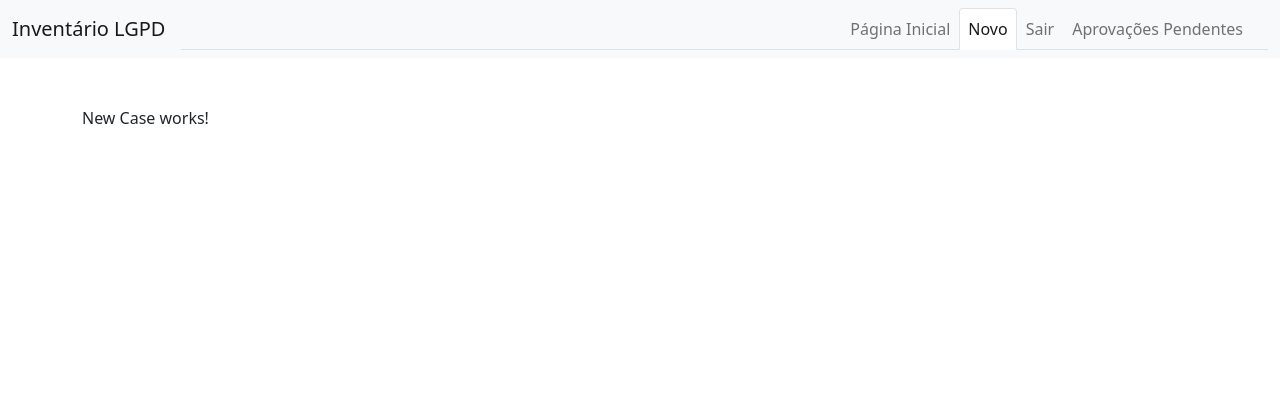
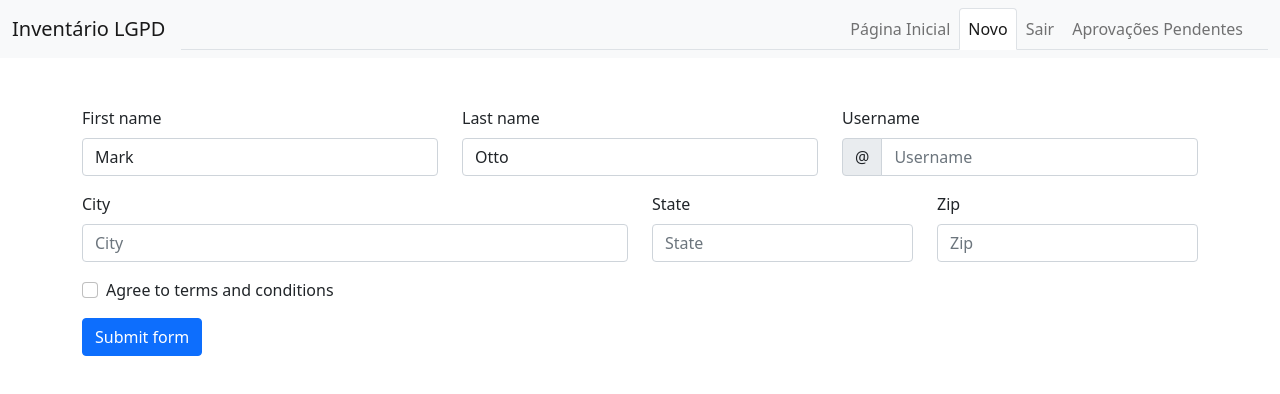
Before and after one commit to cyborg-nomade/inventario-lgpd-auto, a React (Create React App) app in the folder inventario-lgpd-frontend/: page /cases/new in a window 1280 px wide. Shown: the top 394 px of the page. Built offline with nearby package versions, Linux system fonts and the light colour scheme.

Commit message:
installed formik + yup + basic form example

```diff
--- a/inventario-lgpd-frontend/package.json
+++ b/inventario-lgpd-frontend/package.json
@@ -10,6 +10,7 @@
     "@types/react": "^17.0.39",
     "@types/react-dom": "^17.0.11",
     "bootstrap": "^5.1.3",
+    "formik": "^2.2.9",
     "jsdoc": "^3.6.10",
     "prop-types": "^15.8.1",
     "react": "^17.0.2",
@@ -17,7 +18,8 @@
     "react-dom": "^17.0.2",
     "react-router-dom": "^6.2.1",
     "react-scripts": "5.0.0",
-    "web-vitals": "^2.1.4"
+    "web-vitals": "^2.1.4",
+    "yup": "^0.32.11"
   },
   "scripts": {
     "start": "react-scripts start",
--- a/inventario-lgpd-frontend/src/cases/pages/CaseItem.tsx
+++ b/inventario-lgpd-frontend/src/cases/pages/CaseItem.tsx
@@ -9,8 +9,8 @@ const CaseItem = (props: { item: CaseItemObject }) => {
       </td>
       <td>{props.item.id}</td>
       <td>{props.item.area}</td>
-      <td>{props.item.dataCriacao}</td>
-      <td>{props.item.dataAtualizacao}</td>
+      <td>{props.item.dataCriacao.toDateString()}</td>
+      <td>{props.item.dataAtualizacao.toDateString()}</td>
       <td>{props.item.finalidade}</td>
       <td>{props.item.hipoteseTratamento}</td>
       <td>{props.item.dadosPessoaisSensiveis ? "SIM" : "NÃO"}</td>
--- a/inventario-lgpd-frontend/src/cases/pages/NewCase.tsx
+++ b/inventario-lgpd-frontend/src/cases/pages/NewCase.tsx
@@ -1,7 +1,152 @@
-import React from "react";
+import Form from "react-bootstrap/Form";
+import Button from "react-bootstrap/Button";
+import Row from "react-bootstrap/Row";
+import Col from "react-bootstrap/Col";
+import InputGroup from "react-bootstrap/InputGroup";
+import { Formik } from "formik";
+import * as yup from "yup";
+
+const schema = yup.object().shape({
+  firstName: yup.string().required(),
+  lastName: yup.string().required(),
+  username: yup.string().required(),
+  city: yup.string().required(),
+  state: yup.string().required(),
+  zip: yup.string().required(),
+  terms: yup.bool().required().oneOf([true], "Terms must be accepted"),
+});
 
 const NewCase = () => {
-  return <div>New Case works!</div>;
+  return (
+    <Formik
+      validationSchema={schema}
+      onSubmit={console.log}
+      initialValues={{
+        firstName: "Mark",
+        lastName: "Otto",
+        username: "",
+        city: "",
+        state: "",
+        zip: "",
+        terms: false,
+      }}
+    >
+      {({
+        handleSubmit,
+        handleChange,
+        handleBlur,
+        values,
+        touched,
+        isValid,
+        errors,
+      }) => (
+        <Form noValidate onSubmit={handleSubmit}>
+          <Row className="mb-3">
+            <Form.Group as={Col} md="4" controlId="validationFormik01">
+              <Form.Label>First name</Form.Label>
+              <Form.Control
+                type="text"
+                name="firstName"
+                value={values.firstName}
+                onChange={handleChange}
+                isValid={touched.firstName && !errors.firstName}
+              />
+              <Form.Control.Feedback>Looks good!</Form.Control.Feedback>
+            </Form.Group>
+            <Form.Group as={Col} md="4" controlId="validationFormik02">
+              <Form.Label>Last name</Form.Label>
+              <Form.Control
+                type="text"
+                name="lastName"
+                value={values.lastName}
+                onChange={handleChange}
+                isValid={touched.lastName && !errors.lastName}
+              />
+
+              <Form.Control.Feedback>Looks good!</Form.Control.Feedback>
+            </Form.Group>
+            <Form.Group as={Col} md="4" controlId="validationFormikUsername">
+              <Form.Label>Username</Form.Label>
+              <InputGroup hasValidation>
+                <InputGroup.Text id="inputGroupPrepend">@</InputGroup.Text>
+                <Form.Control
+                  type="text"
+                  placeholder="Username"
+                  aria-describedby="inputGroupPrepend"
+                  name="username"
+                  value={values.username}
+                  onChange={handleChange}
+                  isInvalid={!!errors.username}
+                />
+                <Form.Control.Feedback type="invalid">
+                  {errors.username}
+                </Form.Control.Feedback>
+              </InputGroup>
+            </Form.Group>
+          </Row>
+          <Row className="mb-3">
+            <Form.Group as={Col} md="6" controlId="validationFormik03">
+              <Form.Label>City</Form.Label>
+              <Form.Control
+                type="text"
+                placeholder="City"
+                name="city"
+                value={values.city}
+                onChange={handleChange}
+                isInvalid={!!errors.city}
+              />
+
+              <Form.Control.Feedback type="invalid">
+                {errors.city}
+              </Form.Control.Feedback>
+            </Form.Group>
+            <Form.Group as={Col} md="3" controlId="validationFormik04">
+              <Form.Label>State</Form.Label>
+              <Form.Control
+                type="text"
+                placeholder="State"
+                name="state"
+                value={values.state}
+                onChange={handleChange}
+                isInvalid={!!errors.state}
+              />
+              <Form.Control.Feedback type="invalid">
+                {errors.state}
+              </Form.Control.Feedback>
+            </Form.Group>
+            <Form.Group as={Col} md="3" controlId="validationFormik05">
+              <Form.Label>Zip</Form.Label>
+              <Form.Control
+                type="text"
+                placeholder="Zip"
+                name="zip"
+                value={values.zip}
+                onChange={handleChange}
+                isInvalid={!!errors.zip}
+              />
+
+              <Form.Control.Feedback type="invalid">
+                {errors.zip}
+              </Form.Control.Feedback>
+            </Form.Group>
+          </Row>
+          <Form.Group className="mb-3">
+            <Form.Check
+              required
+              name="terms"
+              label="Agree to terms and conditions"
+              onChange={handleChange}
+              isInvalid={!!errors.terms}
+              feedback={errors.terms}
+              feedbackType="invalid"
+              id="validationFormik0"
+            />
+          </Form.Group>
+          <Button type="submit">Submit form</Button>
+        </Form>
+      )}
+    </Formik>
+  );
 };
 
 export default NewCase;
```
Also changed, not shown: 1 other file (tests, documents, lock files or other folders).
